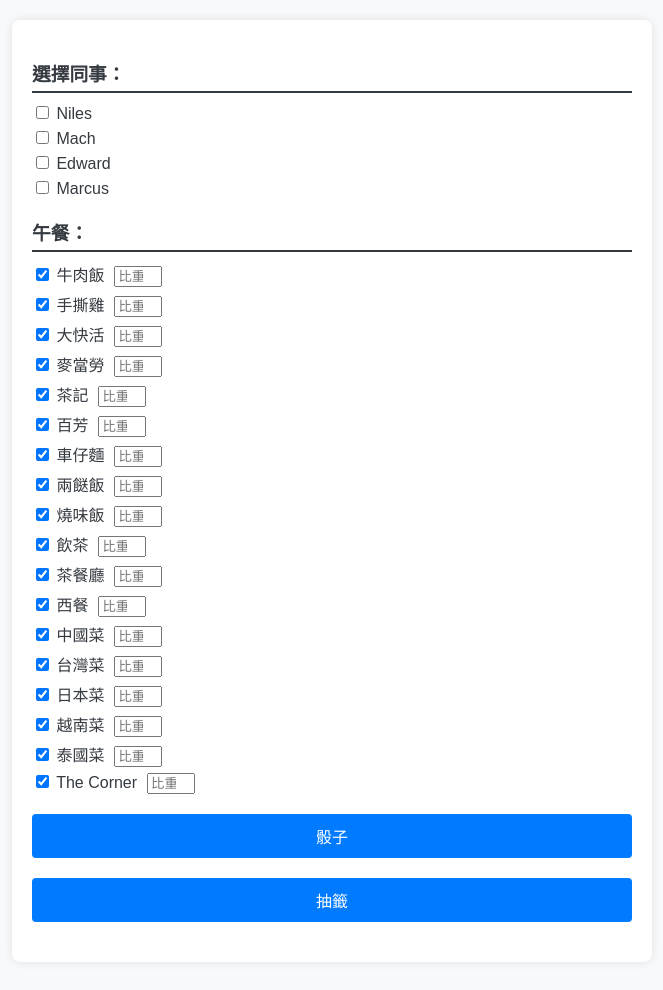
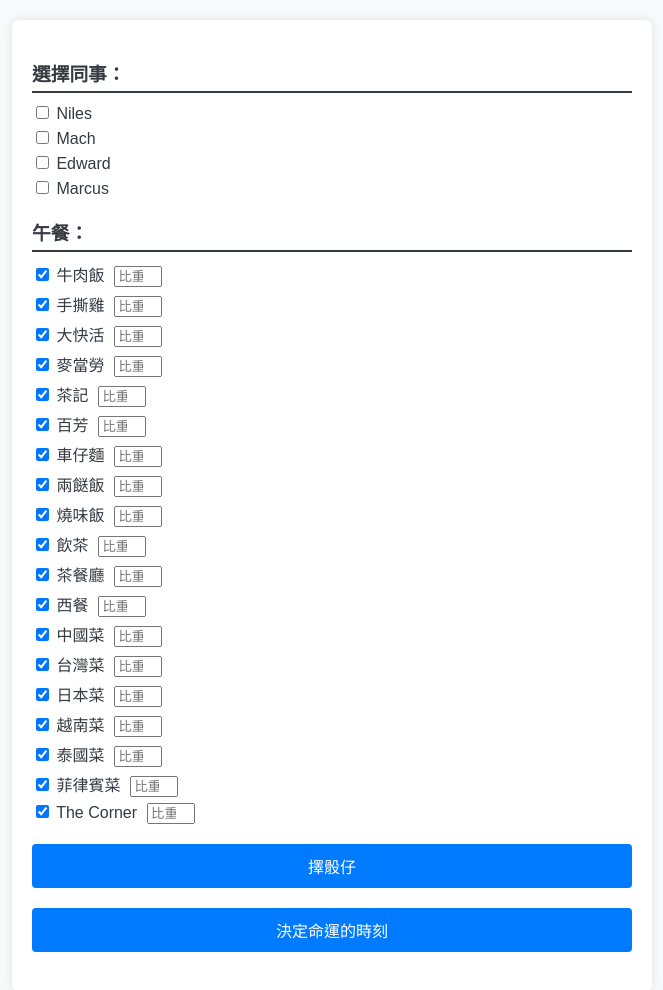
Before and after one commit to machlwh/machlwh.github.io, a plain HTML site: page lunchdraw.html in a window 1280 px wide. Shown: the whole page, without its empty margins (308-971 px from the left). Drawn offline with Linux system fonts and the light colour scheme.

Commit message:
Update lunchdraw.html

```diff
--- a/lunchdraw.html
+++ b/lunchdraw.html
@@ -108,13 +108,14 @@
                     <label><input type="checkbox" name="lunch" value="日本菜" checked> 日本菜<input type="number" min="0" class="weight" placeholder="比重"></label>
                     <label><input type="checkbox" name="lunch" value="越南菜" checked> 越南菜<input type="number" min="0" class="weight" placeholder="比重"></label>
                     <label><input type="checkbox" name="lunch" value="泰國菜" checked> 泰國菜<input type="number" min="0" class="weight" placeholder="比重"></label>
+                    <label><input type="checkbox" name="lunch" value="菲律賓菜" checked> 菲律賓菜<input type="number" min="0" class="weight" placeholder="比重"></label>
                     <label><input type="checkbox" name="lunch" value="The Corner" checked> The Corner<input type="number" min="0" class="weight" placeholder="比重"></label>
                 </div>
             </div>
         </div>
-        <button onclick="rollDice()">骰子</button>
+        <button onclick="rollDice()">擇骰仔</button>
         <div id="dice-result" class="section"></div>
-        <button onclick="drawLunch()">抽籤</button>
+        <button onclick="drawLunch()">決定命運的時刻</button>
         <div id="result" class="section"></div>
     </div>
     <script>
```
